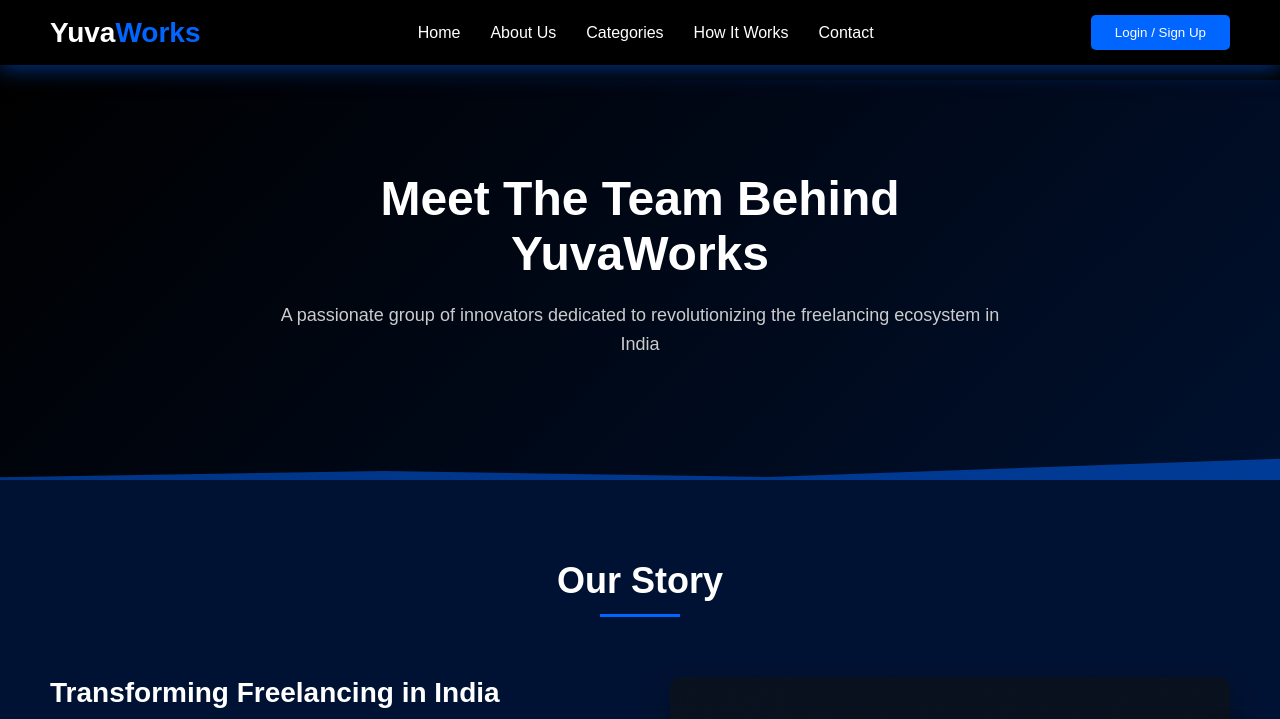
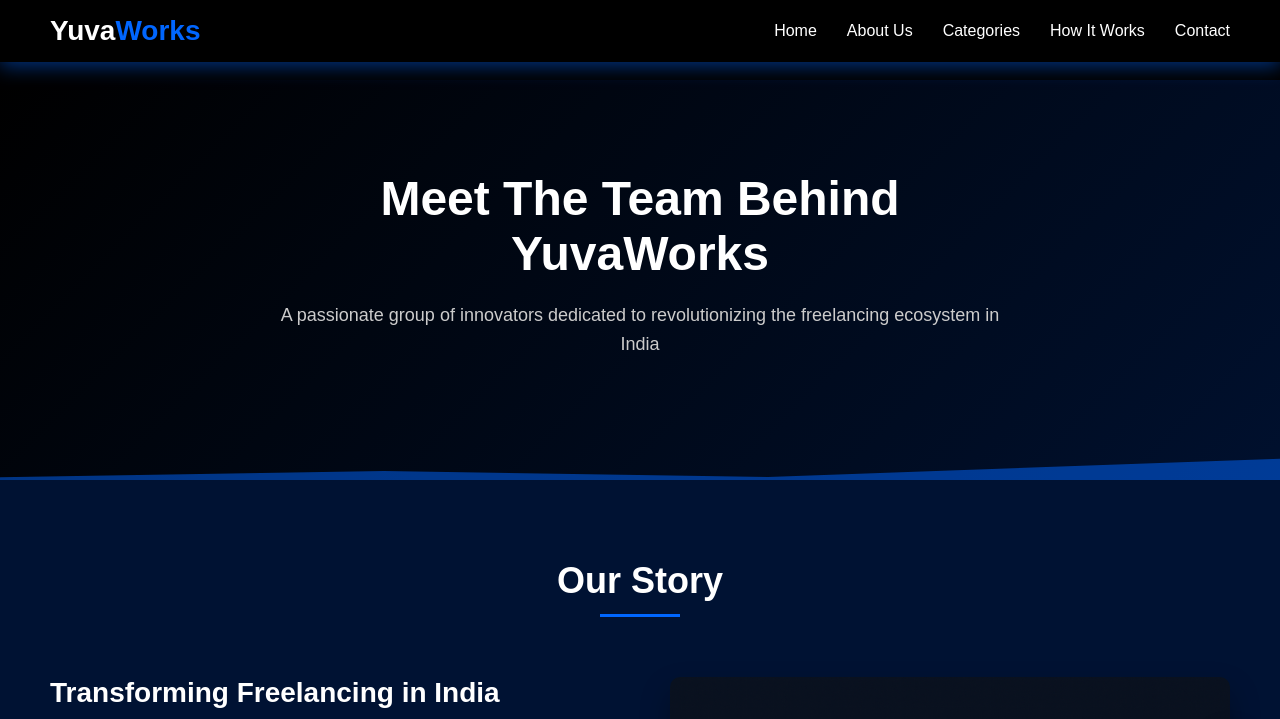
Before and after one commit to harshisgod/YuvaWorks, a plain HTML site: page aboutus.html in a window 1280 px wide. Shown: the top 719 px of the page. Drawn offline with Linux system fonts and the light colour scheme.

Commit message:
Update aboutus.html

```diff
--- a/aboutus.html
+++ b/aboutus.html
@@ -596,7 +596,6 @@
                 <a href="how-it-works.html">How It Works</a>
                 <a href="contactus.html">Contact</a>
             </div>
-            <a href="login.html"> <button class="btn">Login / Sign Up</button> </a>
         </nav>
     </header>
 
```
